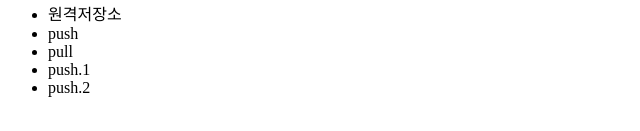
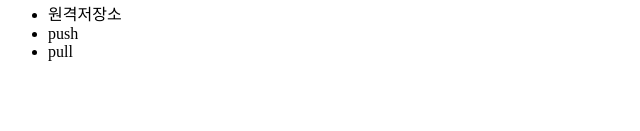
Before and after one commit to SONGINHAE/oepntutorials, a plain HTML site: page index.html in a window 1280 px wide. Shown: the part 221-352 px from the top of the page, without its empty margins (0-640 px from the left). Drawn offline with Linux system fonts and the light colour scheme.

Commit message:
push 삭제

```diff
--- a/index.html
+++ b/index.html
@@ -19,8 +19,6 @@
 			<li>원격저장소</li>
 			<li>push</li>
 			<li>pull</li>
-			<li>push.1</li>
-			<li>push.2</li>
 		</ul>
 	</body>
 </head>
```
